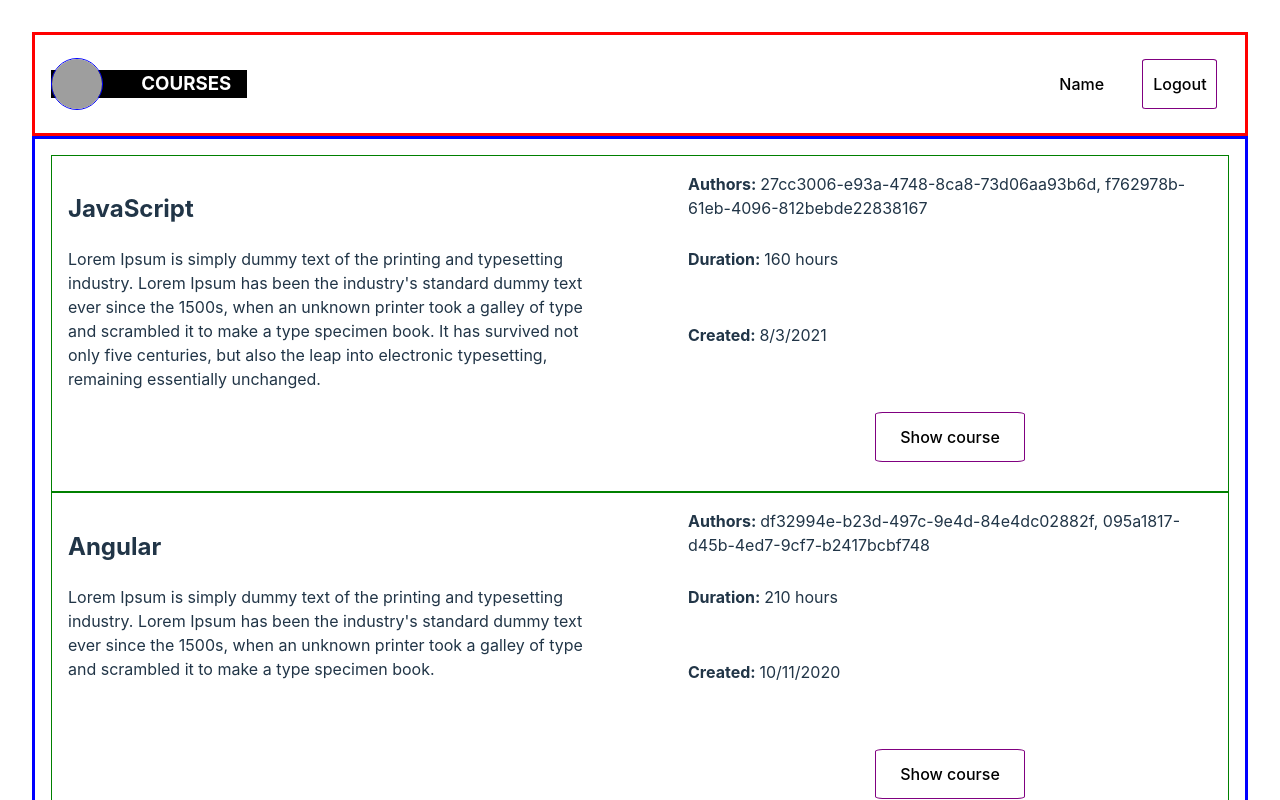
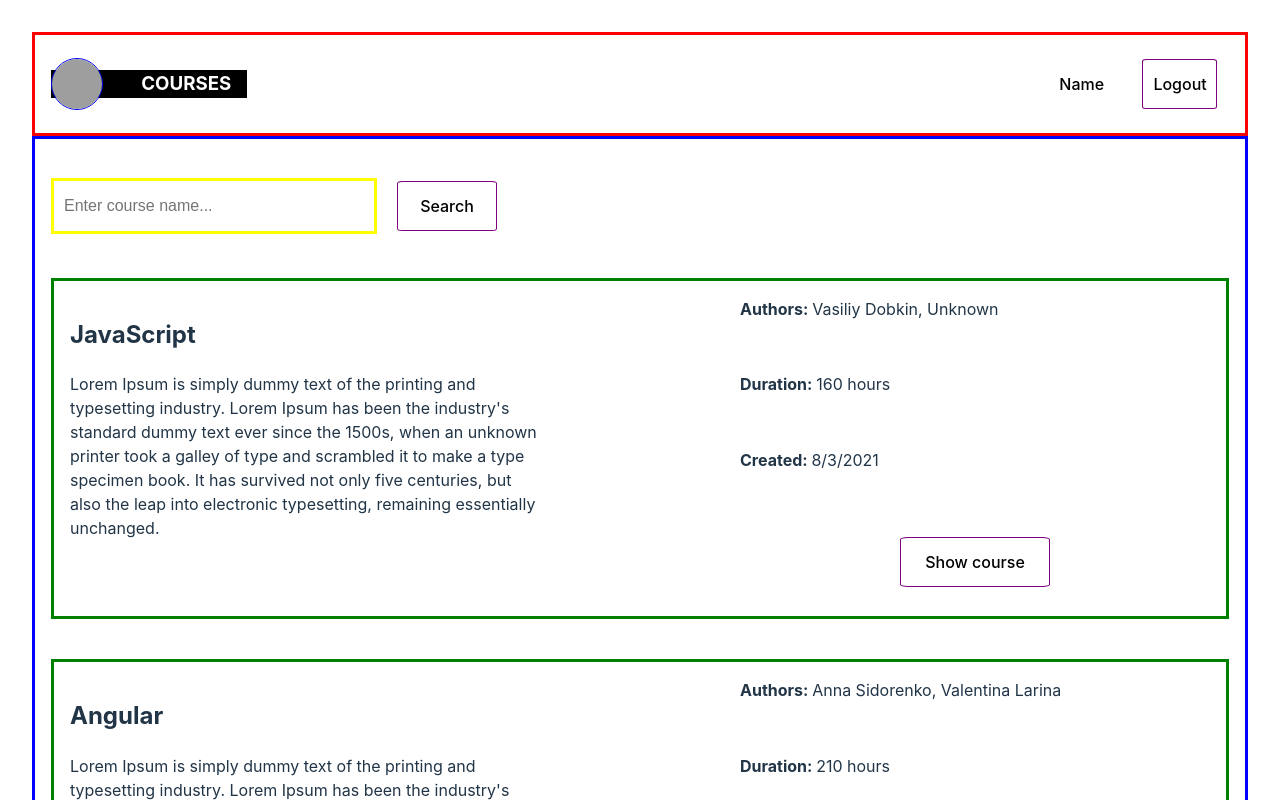
Before and after one commit to caoh29/epam, a React (Vite) app in the folder react/HT_1/courses-app/: page / in a window 1280 px wide. Shown: the top 800 px of the page. Built offline with nearby package versions, Linux system fonts and the light colour scheme; grey boxes are pictures that could not be loaded.

Commit message:
finishing courses

```diff
--- a/react/HT_1/courses-app/src/common/Button/Button.jsx
+++ b/react/HT_1/courses-app/src/common/Button/Button.jsx
@@ -4,10 +4,11 @@ function Button (props) {
 
     const Button = styled.button`
         border-radius: 5%;
+        padding: 10px;
         cursor: pointer;
         align-self: center;
         justify-self: center;
-        padding: 2%;
+        text-align: center;
         width: ${props.width ? props.width : "75px"};
         height: ${props.height ? props.height : "50px"};
         ${props.gridColumn ? `grid-column: ${props.gridColumn};` : ""}
@@ -17,7 +18,7 @@ function Button (props) {
         color: ${props.color ? props.color : "black"};
     `;
 
-    return (<Button onClick={props.onClick}>{props.children}</Button>);
+    return (<Button key={props.key} onClick={props.onClick}>{props.children}</Button>);
 }
 
 
--- a/react/HT_1/courses-app/src/common/Input/Input.jsx
+++ b/react/HT_1/courses-app/src/common/Input/Input.jsx
@@ -0,0 +1,41 @@
+import styled from "styled-components";
+import Button from "../Button/Button";
+import { Fragment } from "react";
+
+function Input (props) {
+
+    const InputField = styled.input`
+        padding: 10px;
+        width: ${props.width ? props.width : "200px"};
+        height: ${props.height ? props.height : "25px"};
+        ${props.gridColumn ? `grid-column: ${props.gridColumn};` : ""}
+        ${props.gridRow ? `grid-row: ${props.gridRow};` : ""}
+        border: 3px solid ${props.borderColor ? props.borderColor : "yellow"};
+        background-color: ${props.backgroundColor ? props.backgroundColor : "white"};
+        color: ${props.color ? props.color : "black"};
+        font-size: ${props.fontSize ? props.fontSize : "1em"};
+        margin: ${props.margin ? props.margin : "0"};
+    `;
+
+    const InputLabel = styled.label`
+        padding: 10px;
+        width: ${props.width ? props.width : ""};
+        height: ${props.height ? props.height : ""};
+        ${props.gridColumn ? `grid-column: ${props.gridColumn};` : ""}
+        ${props.gridRow ? `grid-row: ${props.gridRow};` : ""}
+        border: 1px solid ${props.borderColor ? props.borderColor : "white"};
+        background-color: ${props.backgroundColor ? props.backgroundColor : "white"};
+        color: ${props.color ? props.color : "black"};
+        font-size: ${props.fontSize ? props.fontSize : "1em"};
+    `;
+
+    return (
+        <Fragment>
+            {props.labelText && <InputLabel for={props.id}>{props.labelText ? props.labelText : ''}</InputLabel>}
+            <InputField placeholder={props.placeHolder} name={props.name} id={props.id} type={props.type} value={props.value} onChange={props.onChange} key={props.key}></InputField>
+        </Fragment>
+    );
+}
+
+
+export default Input;
--- a/react/HT_1/courses-app/src/components/Courses/Courses.jsx
+++ b/react/HT_1/courses-app/src/components/Courses/Courses.jsx
@@ -1,6 +1,7 @@
 import styled from "styled-components";
 import CourseCard from "./components/CourseCard/CourseCard";
 import constants from "../../constants";
+import SearchBar from "./components/SearchBar/SearchBar";
 
 function Courses (props) {
 
@@ -13,9 +14,10 @@ function Courses (props) {
 
     return (
         <Container>
-            <CourseCard id={constants.mockedCoursesList[0].id} title={constants.mockedCoursesList[0].title} description={constants.mockedCoursesList[0].description} authors={constants.mockedCoursesList[0].authors} duration={constants.mockedCoursesList[0].duration} creation={constants.mockedCoursesList[0].creationDate}>
+            <SearchBar></SearchBar>
+            <CourseCard key={constants.mockedCoursesList[0].id} id={constants.mockedCoursesList[0].id} title={constants.mockedCoursesList[0].title} description={constants.mockedCoursesList[0].description} authors={constants.mockedCoursesList[0].authors} duration={constants.mockedCoursesList[0].duration} creation={constants.mockedCoursesList[0].creationDate}>
             </CourseCard>
-            <CourseCard id={constants.mockedCoursesList[1].id} title={constants.mockedCoursesList[1].title} description={constants.mockedCoursesList[1].description} authors={constants.mockedCoursesList[1].authors} duration={constants.mockedCoursesList[1].duration} creation={constants.mockedCoursesList[1].creationDate}>
+            <CourseCard key={constants.mockedCoursesList[0].id} id={constants.mockedCoursesList[1].id} title={constants.mockedCoursesList[1].title} description={constants.mockedCoursesList[1].description} authors={constants.mockedCoursesList[1].authors} duration={constants.mockedCoursesList[1].duration} creation={constants.mockedCoursesList[1].creationDate}>
             </CourseCard>
         </Container>
     );
--- a/react/HT_1/courses-app/src/components/Courses/components/CourseCard/CourseCard.jsx
+++ b/react/HT_1/courses-app/src/components/Courses/components/CourseCard/CourseCard.jsx
@@ -9,11 +9,20 @@ function CourseCard (props) {
         grid-template-columns: ${props.gridTemplateColumns ? props.gridTemplateColumns : 'repeat(2, 1fr)'};
         grid-template-rows: ${props.gridTemplateRows ? props.gridTemplateRows : 'repeat(4, 1fr)'};
         grid-gap: ${props.gridGap ? props.gridGap : '0'};
-        column-gap: ${props.columnGap ? props.columnGap : '6rem'};
+        column-gap: ${props.columnGap ? props.columnGap : '200px'};
         padding: ${props.padding ? props.padding : '1rem'};
-        border: 1px solid ${props.borderColor ? props.borderColor : 'green'};
+        border: 3px solid ${props.borderColor ? props.borderColor : 'green'};
         width: ${props.width ? props.width : 'auto'};
         height: ${props.height ? props.height : 'auto'};
+        margin: ${props.margin ? props.margin : '20px 0'};
+
+        @media (max-width: 1000px) {
+            column-gap: 100px;
+        }
+
+        @media (max-width: 800px) {
+            column-gap: 50px;
+        }
     `;
 
     const Title = styled.h2`
@@ -48,12 +57,12 @@ function CourseCard (props) {
         grid-row: 3;
     `;
 
-    // const coursesWithAuthors = constants.mockedCoursesList.map((course) => ({
-    //     ...course,
-    //     authors: course.authors.map((authorId) =>
-    //         constants.mockedAuthorsList.find((author) => author.id === authorId)
-    //     ),
-    // }));
+    const coursesWithAuthors = constants.mockedCoursesList.map((course) => ({
+        ...course,
+        authors: course.authors.map((authorId) =>
+            constants.mockedAuthorsList.find((author) => author.id === authorId)
+        ),
+    }));
 
     return (
         <Card id={props.id}>
@@ -61,9 +70,9 @@ function CourseCard (props) {
             <Description>{props.description ? props.description : 'Description'}</Description>
             <Authors><b>Authors: </b>{props.authors ?
                 props.authors.length > 2 ?
-                    `${props.authors[0]}, ${props.authors[1]} ...` :
-                    `${props.authors[0]}, ${props.authors[1]}`
-                : 'Authors'}
+                    `${coursesWithAuthors.filter((course) => course.title === props.title)[0].authors[0].name}, ${coursesWithAuthors.filter((course) => course.title === props.title)[0].authors[1] ? coursesWithAuthors.filter((course) => course.title === props.title)[0].authors[1].name : 'Unknown'} ...` :
+                    `${coursesWithAuthors.filter((course) => course.title === props.title)[0].authors[0].name}, ${coursesWithAuthors.filter((course) => course.title === props.title)[0].authors[1] ? coursesWithAuthors.filter((course) => course.title === props.title)[0].authors[1].name : 'Unknown'}`
+                : props.authors.length === 1  ? `${coursesWithAuthors.filter((course) => course.title === props.title)[0].authors[0].name}` : 'Unknown'}
             </Authors>
             <Duration><b>Duration: </b>{props.duration ? props.duration : '00:00'} hours</Duration>
             <Creation><b>Created: </b>{props.creation ? props.creation : 'DD/MM/YYYY'}</Creation>
--- a/react/HT_1/courses-app/src/components/Courses/components/SearchBar/SearchBar.jsx
+++ b/react/HT_1/courses-app/src/components/Courses/components/SearchBar/SearchBar.jsx
@@ -0,0 +1,23 @@
+import styled from "styled-components";
+import Input from "../../../../common/Input/Input";
+import Button from "../../../../common/Button/Button";
+
+function SearchBar (props) {
+
+    const Container = styled.div`
+        display: flex;
+        flex-wrap: nowrap;
+        align-items: center;
+        padding-top: 2%;
+        padding-bottom: 2%;
+    `;
+
+    return (
+        <Container>
+            <Input key={Math.floor(Math.random() * 1000)} margin="0 20px 0 0" name="courseName" id="courseName" type="text" placeHolder="Enter course name..." height="30px" width="300px" onChange={props.onChange} value={props.value}></Input>
+            <Button key={Math.floor(Math.random() * 1000)} width="100px">Search</Button>
+        </Container>
+        );
+}
+
+export default SearchBar;
```
